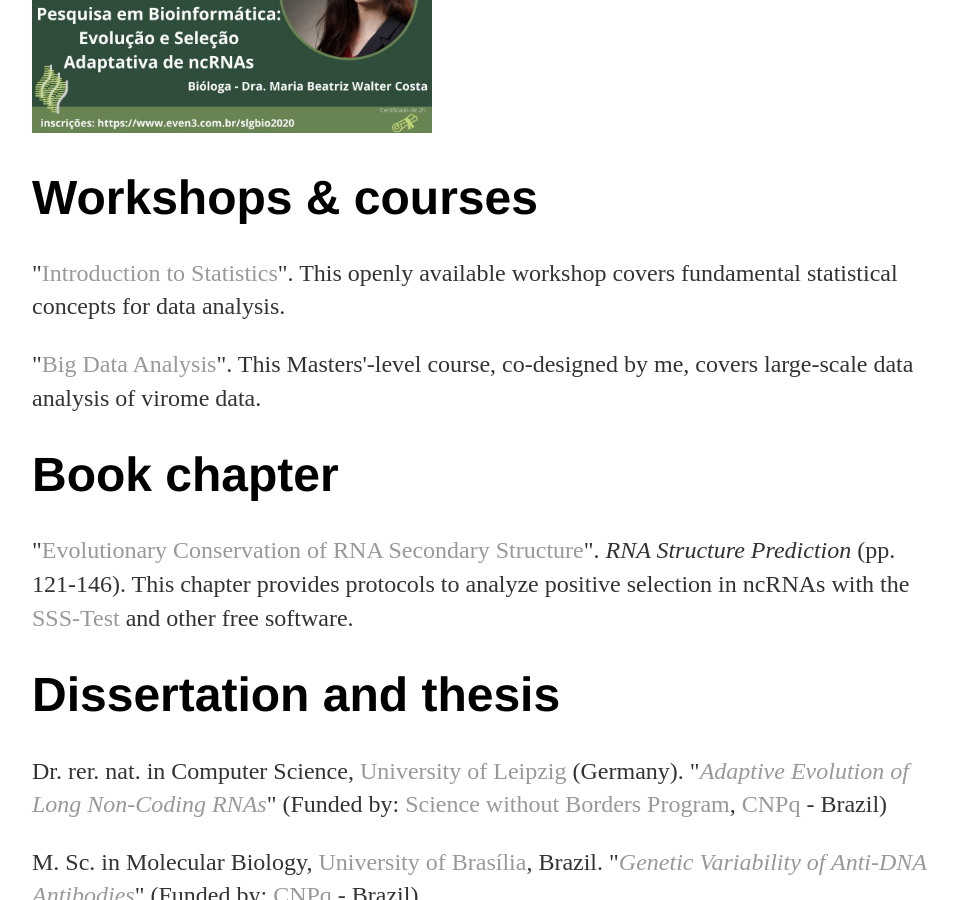
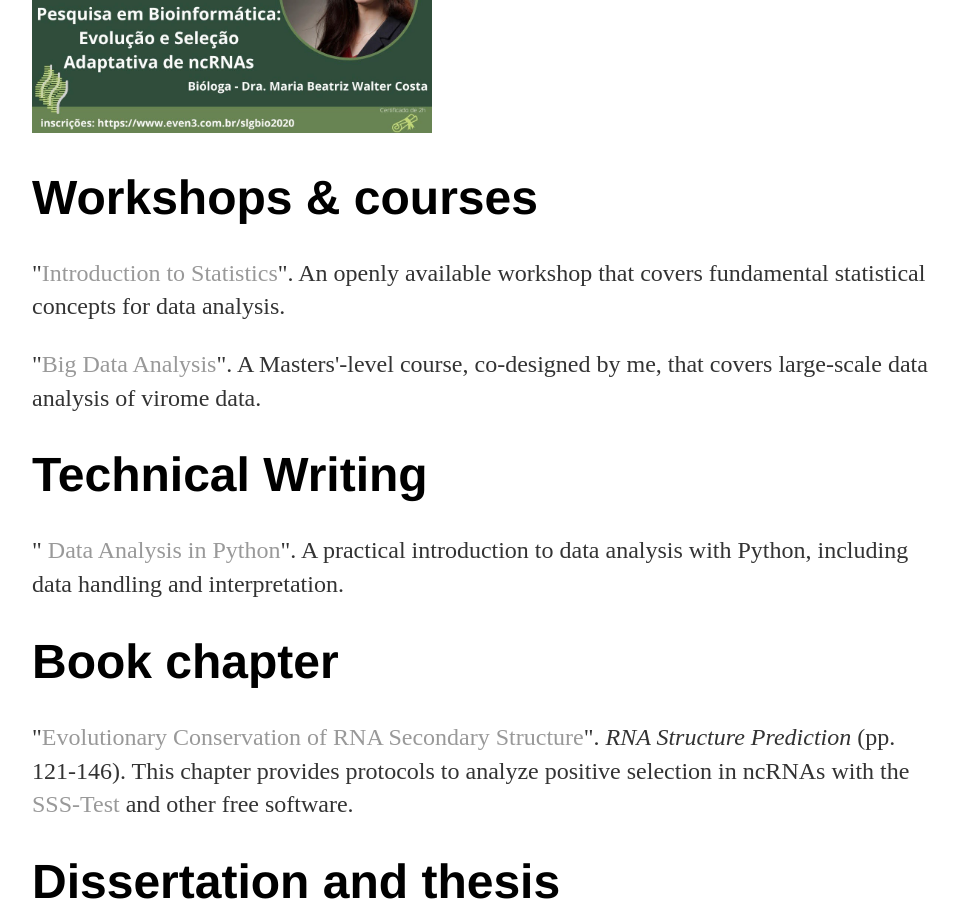
Before and after one commit to waltercostamb/waltercostamb.github.io, a Jekyll site: the page built from pubs/index.html, in a window 1280 px wide and 900 px high, scrolled down 3560 px. Shown: the whole window, without its empty margins (160-1118 px from the left). Built offline with Jekyll 4.4.1, drawn with Linux system fonts in a browser that asks for light colours.

Commit message:
Update index.html

```diff
--- a/pubs/index.html
+++ b/pubs/index.html
@@ -103,21 +103,26 @@ Available at: <a href="https://doi.org/10.1371/journal.pone.0072625"><em>PLoS ON
 
 			<p>
 			"<a href="https://github.com/waltercostamb/statistics">Introduction to Statistics</a>".
-				This openly available workshop covers fundamental statistical concepts for data analysis.<br>
+				An openly available workshop that covers fundamental statistical concepts for data analysis.<br>
 			</p>
 
 			<p>
-			"<a href="https://mgxlab.github.io/Viromics2025/">Big Data Analysis</a>". This Masters'-level course,
-				co-designed by me, covers large-scale data analysis of virome data.<br>
+			"<a href="https://mgxlab.github.io/Viromics2025/">Big Data Analysis</a>". A Masters'-level course,
+				co-designed by me, that covers large-scale data analysis of virome data.<br>
 			</p>
+
+	<h1>Technical Writing</h1>
+
+<p>
+"<a href="https://waltercostamb.github.io/blog/2020/04/07/data-analysis-python">
+Data Analysis in Python</a>". A practical introduction to data analysis with Python, including data handling and interpretation.
+</p>
 
 						<h1>Book chapter</h1>
 
 					<p>"<a href="https://link.springer.com/protocol/10.1007/978-1-0716-2768-6_8">Evolutionary Conservation of RNA Secondary Structure</a>".
 					<em>RNA Structure Prediction</em> (pp. 121-146). This chapter provides protocols to analyze positive selection in ncRNAs with the
 						<a href="https://github.com/waltercostamb/SSS-test">SSS-Test</a> and other free software. </p>
-
-
 
 <h1>Dissertation and thesis</h1>
 
```
